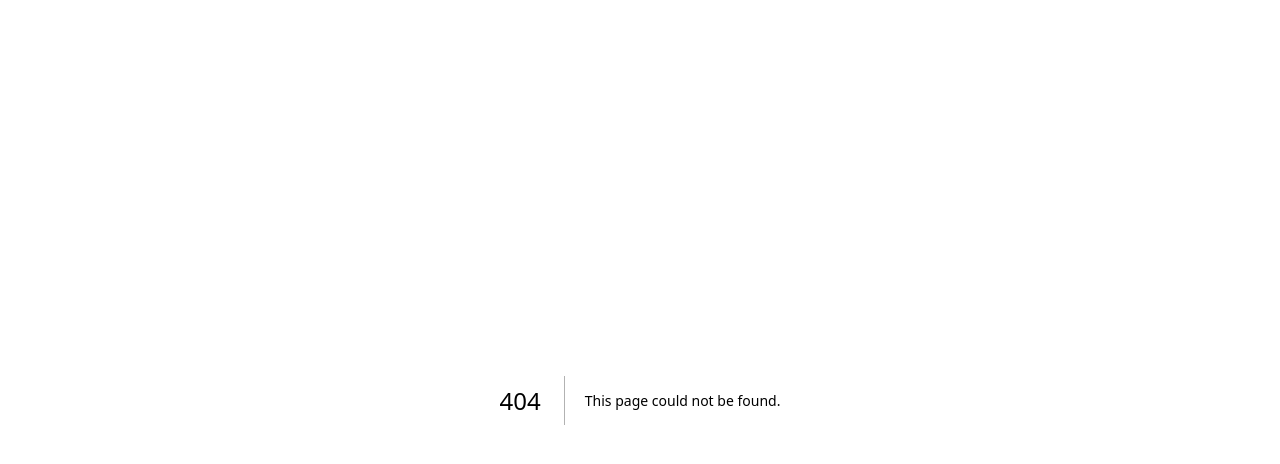
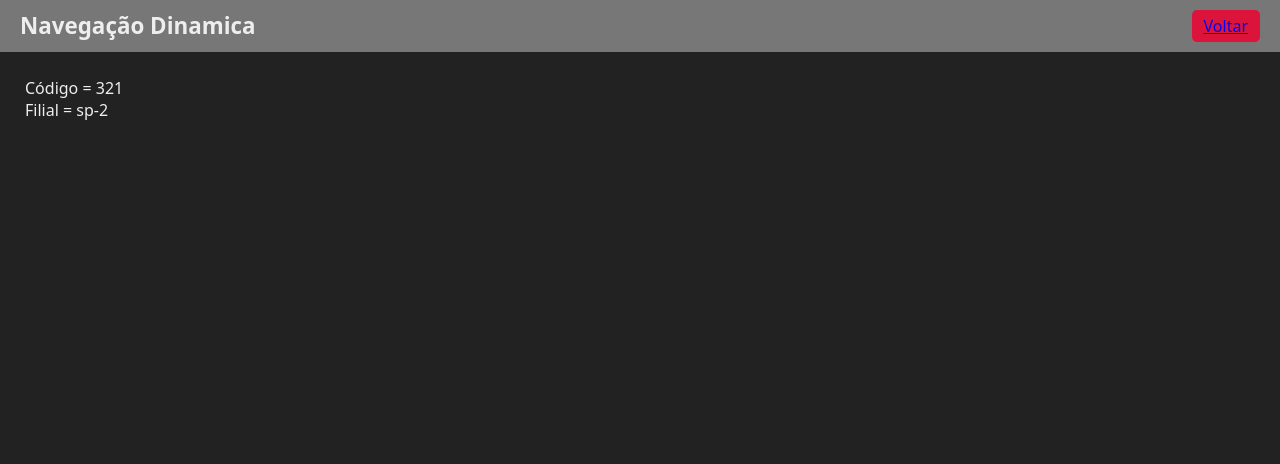
Before and after one commit to Ricardo-Lucena-Clear/Project-Registration-Integration-with-Database, a Next.js app: page /cliente/sp-2/321 in a window 1280 px wide. Before the commit this address had no page. Shown: the top 464 px of the page. Built offline with nearby package versions, Linux system fonts and the light colour scheme.

Commit message:
Dynamic Navigation

```diff
--- /dev/null
+++ b/src/pages/cliente/[filial]/[codigo].jsx
@@ -0,0 +1,14 @@
+import Layout from "../../../components/Layout"
+import { useRouter } from "next/router"
+
+
+export default function ClienteProCodigo() {
+    const router = useRouter()
+
+    return (
+        <Layout titulo="Navegação Dinamica">
+            <div>Código = {router.query.codigo}</div>
+            <div>Filial = {router.query.filial}</div>
+        </Layout>
+    )
+}
--- a/src/pages/index.jsx
+++ b/src/pages/index.jsx
@@ -14,6 +14,7 @@
             <Navegador texto="Exemplo" destino="/exemplo" color="green"/>
             <Navegador texto="jsx" destino="/jsx" color= "crimson"/>
             <Navegador texto="Navegação #01" destino="/navegacao/" color="yellow" />
+            <Navegador texto="Navegação #02" destino="/cliente/sp-2/321" color="white" />
 
         </div>
     )
```
